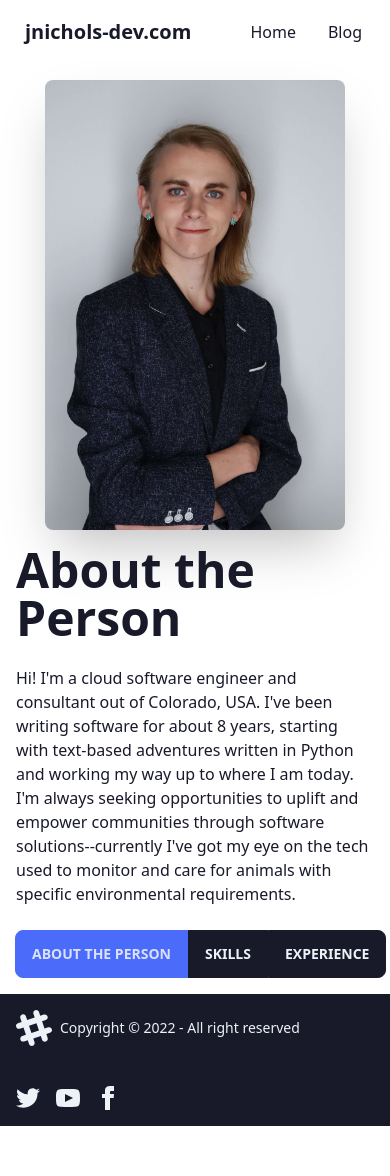
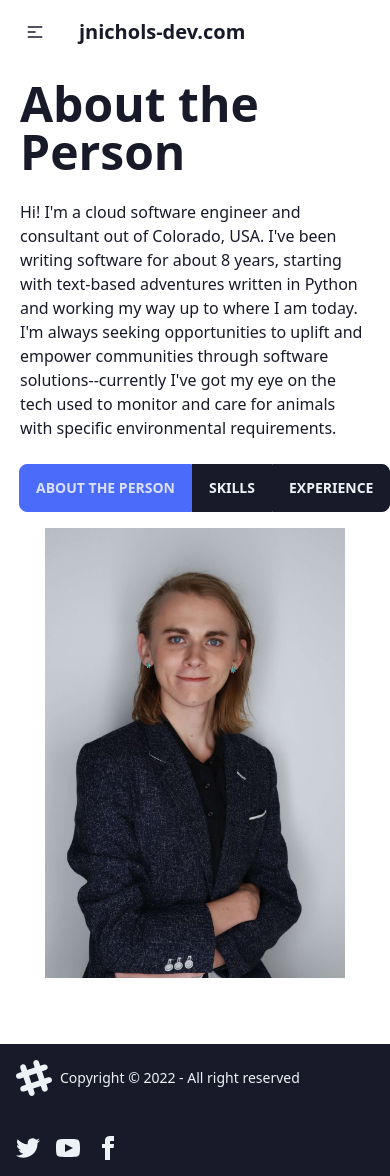
Before and after one commit to jnichols-git/jnichols-dev-website, a Next.js app: page / in a window 390 px wide. Before the commit the page ends 1126 px from the top, so only its background shows below. Built offline with nearby package versions, Linux system fonts and the light colour scheme.

Commit message:
Updated photo on main page to auto-rotate, improvements to usage on small screens

```diff
--- a/app/components.tsx
+++ b/app/components.tsx
@@ -1,4 +1,5 @@
-import React, {useState} from "react"
+import React, {useEffect, useState} from "react"
+import Image from 'next/image'
 import styles from './home.module.css'
 
 export function CardGridContent(
@@ -42,13 +43,14 @@ export function KeyedContent(
     }
 
     return (
-        <div>
+        <div className="flex flex-col justify-begin">
             <div className={`transition-all duration-1000 ${fade ? "opacity-100" : "opacity-0"}`}>
                 <>
                     <h1 className="text-5xl font-bold">{key}</h1>
                     {content}
                 </>
             </div>
+            <div className="flex justify-center lg:justify-start">
                 <div className="btn-group">
                     {keys.map((mappedKey)=>{
                         if(mappedKey!=keys[navIndex]) {
@@ -59,5 +61,85 @@ export function KeyedContent(
                     })}
                 </div>
             </div>
+        </div>
     )
 }
+
+export type ImageDesc = {
+    url: string;
+    alt: string;
+}
+
+export type ImageSetDesc = {
+    srcs: ImageDesc[]
+    fixedWidth: number
+    fixedHeight: number
+}
+
+function imageFrom(desc : ImageSetDesc, idx : number, extra : Partial<any> | undefined = undefined) {
+    if(idx >= desc.srcs.length) {
+        throw "out of range";
+    }
+    let src = desc.srcs[idx];
+    let img = <Image src={src.url} alt={src.alt} key={src.url} width={desc.fixedWidth} height={desc.fixedHeight} placeholder='empty'/>
+    if(extra != undefined) {
+        img = React.cloneElement(img, extra);
+    }
+    return img;
+}
+
+
+export function TimedGallery(
+    {desc, interval}:
+    {desc: ImageSetDesc, interval: number}
+): JSX.Element {
+    // current image handling
+    const [idx, setIdx] = useState(0)
+    const incrementIdx = () => {
+        setIdx((prev)=>{
+            if(prev+1 >= desc.srcs.length) {
+                return 0;
+            } else {
+                return prev+1;
+            }
+        })
+    }
+    // fade handling
+    const [fadeIn, setFadeIn] = useState(true);
+    // fadeExpr must be duration-${fadeTime*2}. Not all classes are included in duration, be sure to check docs if changing.
+    const fadeExpr = 'duration-1000'
+    const fadeTime = 1000;
+
+    // swap handler; fade out for fadeTime, then swap the url in place and fade back in for fadeTime
+    // pass through if desc is a single image
+    const swap = () => {
+        if(desc.srcs.length <= 1) {
+            return;
+        }
+        setFadeIn(false);
+        setTimeout(()=>{
+            incrementIdx();
+            setTimeout(()=>{
+                setFadeIn(true);
+            }, 300);
+        }, fadeTime);
+    }
+    useEffect(()=>{
+        // Swap on interval
+        const timer = setInterval(()=>{
+            swap();
+        }, interval)
+        return () => clearInterval(timer)
+    }, [])
+
+    let img = imageFrom(desc, idx, {className:`transition-all ${fadeExpr} ${fadeIn ? "opacity-100" : "opacity-0"}`})
+    // element
+    return (
+        <div style={{
+            minWidth: desc.fixedWidth,
+            height: desc.fixedHeight,
+        }}>
+            {img}
+        </div>
+    )
+}
--- a/app/home.tsx
+++ b/app/home.tsx
@@ -2,7 +2,7 @@
 import { Inter } from '@next/font/google'
 import styles from './home.module.css'
 
-import { KeyedContent } from './components';
+import { KeyedContent, TimedGallery, ImageSetDesc} from './components';
 
 import Image from 'next/image'
 
@@ -67,13 +67,33 @@ function About() {
   )
 }
 
+function GalleryDesc (): ImageSetDesc  {
+  return {
+    srcs: [
+      {
+        url: "/headshot.jpg",
+        alt: "Professional headshot",
+      },
+      {
+        url: "/sko.jpg",
+        alt: "Sko buffs!",
+      },
+      {
+        url: "/spain.jpg",
+        alt: "More casual vacation picture",
+      }
+    ],
+    fixedWidth: 300,
+    fixedHeight: 500,
+  }
+}
+
 export default function Home() {
-
   return (
     <>
       <div className="hero min-h-screen">
-        <div className="hero-content flex-col lg:flex-row-reverse">
-          <Image src="/headshot.jpg" alt="picture" width="300" height="500" className="max-w-sm rounded-lg shadow-2xl" />
+        <div className="hero-content px-5 flex-col-reverse lg:flex-row-reverse">
+          <TimedGallery desc={GalleryDesc()} interval={10000}/>
           <div>
             <About/>
           </div>
--- a/app/layout.tsx
+++ b/app/layout.tsx
@@ -1,6 +1,15 @@
 import './global.css'
 import styles from './home.module.css'
 import { themeChange } from 'theme-change'
+
+function NavMenu() {
+  return (
+    <>
+      <li><a href="/">Home</a></li>
+      <li><a href="/blog">Blog</a></li>
+    </>
+  )
+}
 
 export default function RootLayout(
   {children,}: {children: React.ReactNode;}
@@ -8,16 +17,23 @@ export default function RootLayout(
   return (
     <html lang="en">
 			<body data-theme="j">
-        <div className="navbar">
+        <div className="navbar bg-base-100 rounded-box">
+          <div className="dropdown">
+            <label tabIndex={0} className="btn btn-ghost lg:hidden">
+              <svg xmlns="http://www.w3.org/2000/svg" className="h-5 w-5" fill="none" viewBox="0 0 24 24" stroke="currentColor"><path strokeLinecap="round" strokeLinejoin="round" strokeWidth="2" d="M4 6h16M4 12h8m-8 6h16" /></svg>
+            </label>
+            <ul tabIndex={0} className="menu dropdown-content mt-3 p-2 shadow bg-base-200 rounded-box w-52">
+              {NavMenu()}
+            </ul>
+          </div>
           <div className="flex-1">
             <a className="btn btn-ghost normal-case text-xl">jnichols-dev.com</a>
           </div>
           <div className="flex-none">
-          <ul className="menu menu-horizontal px-1">
-            <li><a href="/">Home</a></li>
-            <li><a href="/blog">Blog</a></li>
-          </ul>
-        </div>
+            <ul className="menu menu-horizontal px-1 hidden lg:flex">
+              {NavMenu()}
+            </ul>
+          </div>
         </div>
         <div>
           <main className={styles.main}>
--- a/next.config.js
+++ b/next.config.js
@@ -3,7 +3,6 @@ const nextConfig = {
   experimental: {
     appDir: true,
   },
-  reactStrictMode: true,
   headers: () => [
     {
       source: '/blog',
```
Also changed, not shown: 1 other file (tests, documents, lock files or other folders). Lines whose indentation alone changed are shown as unchanged.
